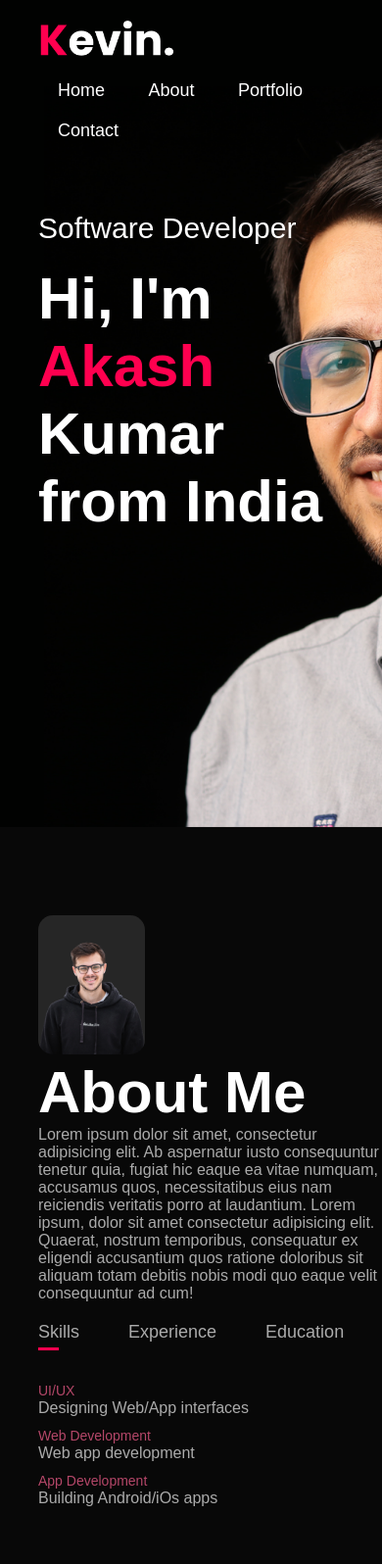
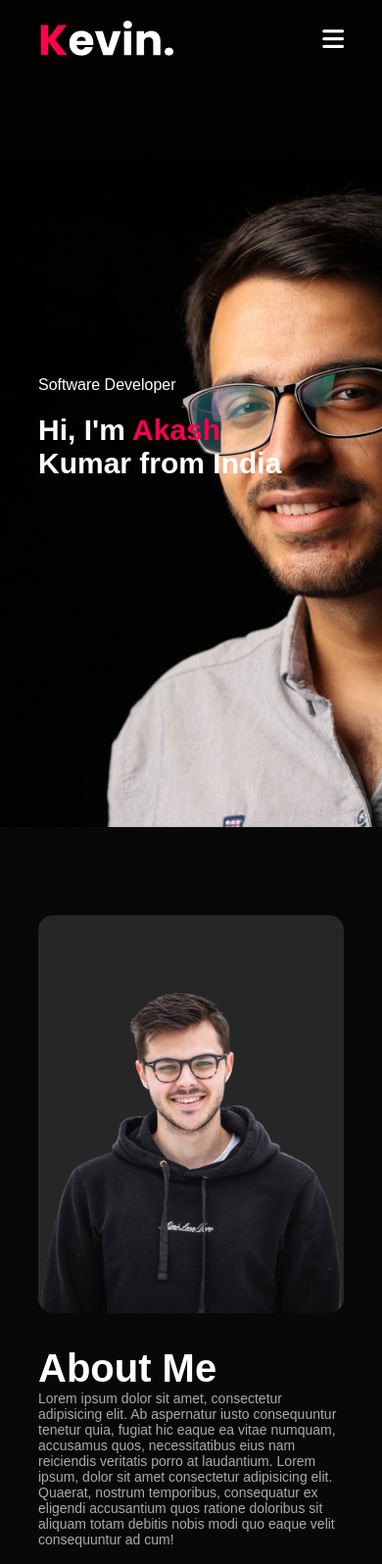
Before and after one commit to aksh-kr/Portfolio, a plain HTML site: page index.html in a window 390 px wide. Shown: the top 1596 px of the page at 98% size. Drawn offline with Linux system fonts and the light colour scheme.

Commit message:
made the webpage responsive for smaller screens

```diff
--- a/index.html
+++ b/index.html
@@ -14,12 +14,15 @@
             <div class="container">
                 <nav>
                     <img src="images/logo.png" class="logo">
-                    <ul>
+                    <ul id="sidemenu">
                         <li><a href="#">Home</a></li>
                         <li><a href="#">About</a></li>
+                        <li><a href="#">Services</a></li>
                         <li><a href="#">Portfolio</a></li>
                         <li><a href="#">Contact</a></li>
+                        <i class="fa-solid fa-xmark" onclick="closemenu()"></i>
                     </ul>
+                    <i class="fa-solid fa-bars" onclick="openmenu()"></i>
                 </nav>
                 <div class="header-text">
                     <p>Software Developer</p>
@@ -168,6 +171,9 @@
                         </form>
                     </div>
                 </div>
+                <div class="copyright">
+                    <p>Copyright © Akash. Made with <i class="fa-solid fa-heart"></i> by resilientbloke</p>
+                </div>
             </div>
 
 
@@ -187,7 +193,16 @@
                     document.getElementById(tabname).classList.add("active-tab");
                 }
             </script>
+            <script>
+                var sidemenu = document.getElementById("sidemenu");
 
+                function openmenu() {
+                    sidemenu.style.right = "0";
+                }
+                function closemenu() {
+                    sidemenu.style.right = "-200px";
+                }
+            </script>
     </body>
 
 </html>
--- a/style.css
+++ b/style.css
@@ -309,3 +309,77 @@ form .btn2{
     margin-top: 20px;
     cursor: pointer;
 }
+.copyright{
+    width: 100%;
+    text-align: center;
+    padding: 25px 0;
+    background: #262626;
+    font-weight: 300;
+    margin-top: 20px;
+}
+.copyright i{
+    color: #ff004f;
+}
+/* ------------------------ css for small screen ------------------- */
+nav .fa-solid{
+    display: none;
+}
+@media only screen and (max-width: 600px){
+    #header{
+        background-image: url(images/phone-background.png);
+    }
+    .header-text{
+        margin-top: 100%;
+        font-size: 16px;
+    }
+    .header-text h1{
+        font-size: 30px;
+    }
+    nav .fa-solid{
+        display: block;
+        font-size: 25px;
+    }
+    nav ul{
+        background: #ff004f;
+        position: fixed;
+        top: 0;
+        right: -200px;
+        width: 200px;
+        height: 100vh;
+        padding-top: 50px;
+        z-index: 2;
+        transition: right 0.5s;
+    }
+    nav ul li{
+        display: block;
+        margin: 25px;
+    }
+    nav ul .fa-solid{
+        position: absolute;
+        top: 25px;
+        left: 25px;
+        cursor: pointer;
+    }
+    .sub-title{
+        font-size: 40px;
+    }
+    .about-col-1, .about-col-2{
+        flex-basis: 100%;
+    }
+    .about-col-1{
+        margin-bottom: 30px;
+    }
+    .about-col-2{
+        font-size: 14px;
+    }
+    .tab-links{
+        font-size: 16px;
+        margin-right: 20px;
+    }
+    .contact-left, .contact-right{
+        flex-basis: 100%;
+    }
+    .copyright{
+        font-size: 14px;
+    }
+}
```
